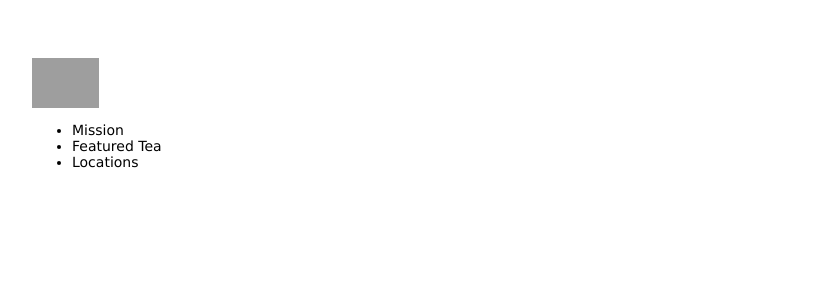
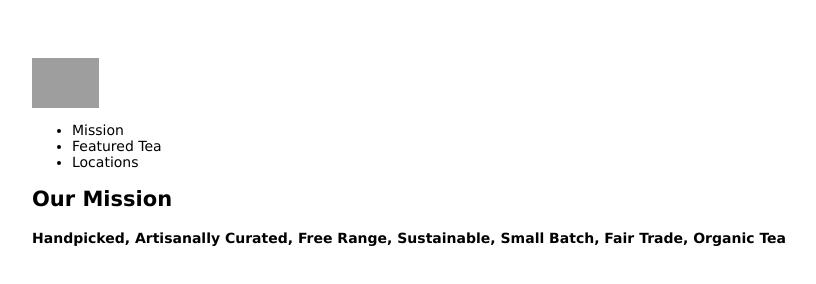
Before and after one commit to snails-pace/flexbox_teacozy, a plain HTML site: page public/index.html in a window 1280 px wide. Shown: the whole page, without its empty margins (26-842 px from the left). Drawn offline with Linux system fonts and the light colour scheme; grey boxes are pictures that could not be loaded.

Commit message:
HTML add title screen and message

```diff
--- a/public/index.html
+++ b/public/index.html
@@ -16,6 +16,16 @@
           </ul>
       </nav>
   </header>
+  <main>
+    <section class="box" id="title-screen">
+      <div id="title-message">
+        <h2>Our Mission</h2>
+        <h4>Handpicked, Artisanally Curated, Free Range, Sustainable, Small Batch, Fair Trade, Organic Tea</h4>
+      </div>
+
+    </section>
+
+  </main>
 </body>
 
 </html>
```
